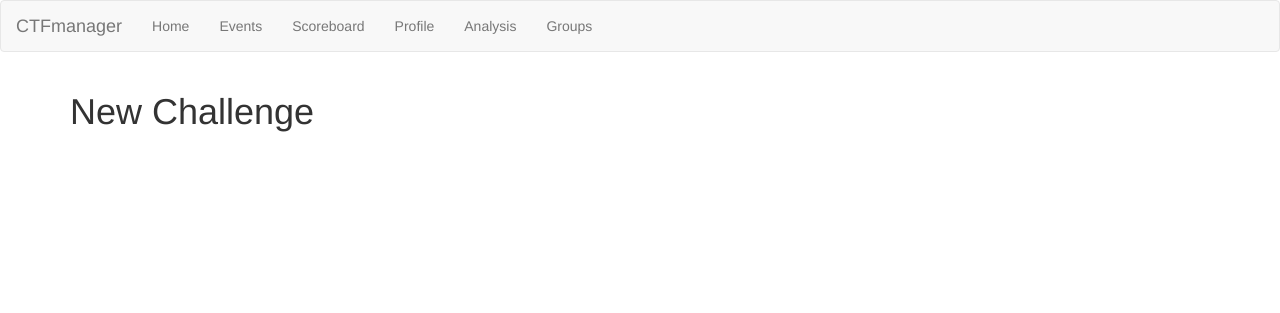
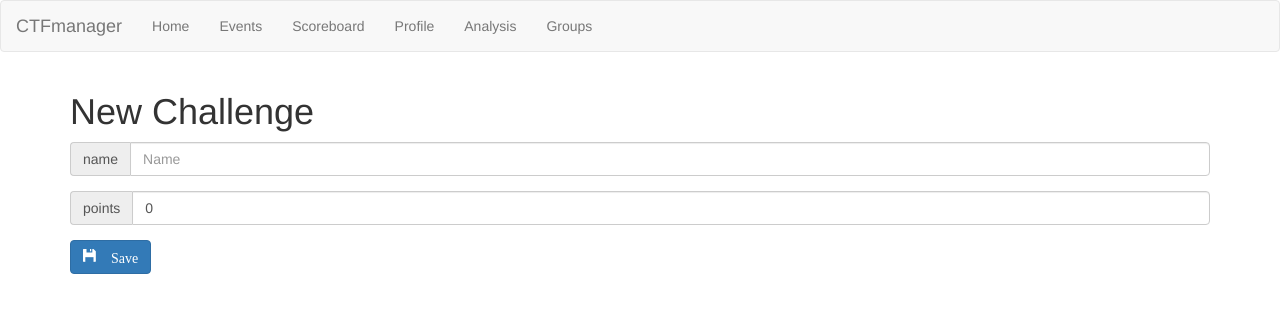
Before and after one commit to BurningNetel/ctf-manager, a Django app: template CTFmanager/templates/add_challenge.html in a window 1280 px wide. Shown: the top 313 px of the page. Run offline with Django 3.2, Linux system fonts and the light colour scheme; the template is opened without the code that fills it: values that come from a table or form of the project are taken from there, others are empty; some libraries are stand-ins or nearby versions.

Commit message:
Challenge Form is displayed on addChallenge View

```diff
--- a/CTFmanager/templates/add_challenge.html
+++ b/CTFmanager/templates/add_challenge.html
@@ -3,5 +3,18 @@
 {% block title %}CTFman - New Challenge{% endblock %}
 
 {% block content %}
-<h1>New Challenge</h1>
+    <h1>New Challenge</h1>
+    {% for field in form %}
+        <div class="form-group">
+            <div class="input-group">
+            <span class="input-group-addon">{{ field.name }}</span>
+            {{ field }}
+            </div>
+        </div>
+
+    {% endfor %}
+    <button id="btn_submit" class="btn btn-primary" type="submit">
+        <span class="glyphicon glyphicon-floppy-disk" aria-hidden="true"> Save</span>
+    </button>
+    {% csrf_token %}
 {% endblock %}
--- a/CTFmanager/templates/add_event.html
+++ b/CTFmanager/templates/add_event.html
@@ -3,6 +3,7 @@
 {% block title %}CTFman - New Event{% endblock %}
 
 {% block content %}
+<h1>New Event</h1>
 <form class ="form" method="POST" action="{% url 'newEvent' %}">
     {% for field in form %}
         {% if field.errors %}
```
Also changed, not shown: CTFmanager/tests/test_views.py (+16 -3 lines).
